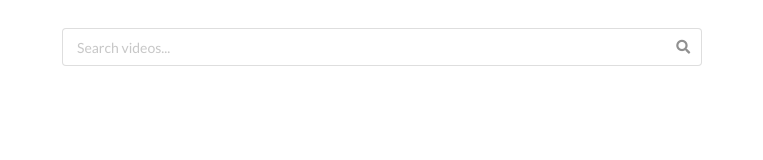
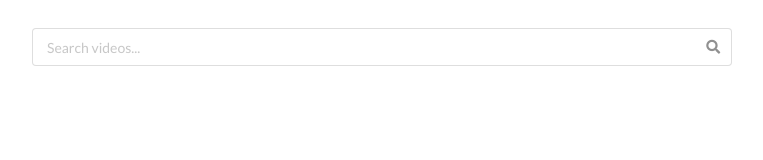
Before and after one commit to NatalieSalemme/Night-Tube, a React (Create React App) app: page / in a window 1280 px wide. Shown: the top 160 px of the page, without its empty margins (258-1021 px from the left). Built offline with nearby package versions, Linux system fonts and the light colour scheme.

Commit message:
adding search bar

```diff
--- a/src/components/App.css
+++ b/src/components/App.css
@@ -1,5 +1,9 @@
 .search-bar {
-  width: 50%;
-  margin: auto;
+  width: 50em;
   margin-top: 2em;
 }
+
+.search-container {
+  display: flex;
+  justify-content: center;
+}
--- a/src/components/SearchBar.js
+++ b/src/components/SearchBar.js
@@ -3,16 +3,24 @@ import './App.css';
 
 class SearchBar extends React.Component {
   state = {
-    searchTerm: ''
+    searchTerm: '',
+    videos: []
   }
   onInputChange = e => {
     this.setState({
       searchTerm: e.target.value
     });
   }
+  onFormSubmit = e => {
+    e.preventDefault();
+
+  }
   render() {
     return (
-      <div className="ui fluid icon input search-bar">
+      <div className="ui form search-container">
+        <form
+          onSubmit={this.onFormSubmit}>
+          <div className="ui icon input search-bar">
             <input
               onChange={this.onInputChange}
               type="text"
@@ -20,6 +28,8 @@ class SearchBar extends React.Component {
               placeholder="Search videos..." />
             <i className="search icon"></i>
           </div>
+        </form>
+      </div>
     );
   }
 }
```
Lines whose indentation alone changed are shown as unchanged.
